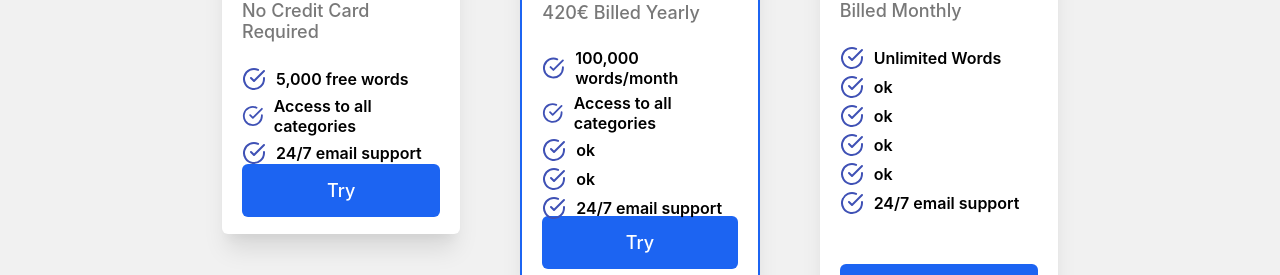
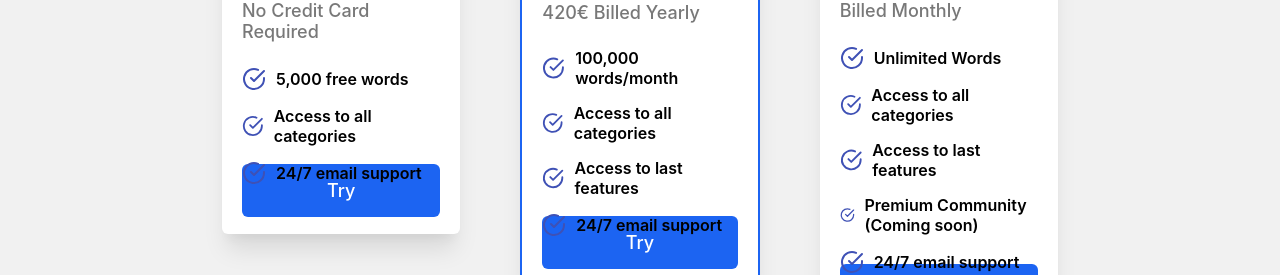
Before and after one commit to YoannBuzenet/ai_next_app, a Next.js app: page /pricing in a window 1280 px wide. Shown: the part 565-840 px from the top of the page. Built offline with nearby package versions, Linux system fonts and the light colour scheme; no server answers.

Commit message:
pricing page content first version is ready

```diff
--- a/pages/pricing.js
+++ b/pages/pricing.js
@@ -106,8 +106,10 @@ const Pricing = () => {
                     idOptionLabel="page.pricing.accessAllCategories"
                     defaultOptionLabel="Access to all categories"
                   />
-                  <Option />
-                  <Option />
+                  <Option
+                    idOptionLabel="page.pricing.accessPremiumFeatures"
+                    defaultOptionLabel="Access to last features"
+                  />
                   <Option
                     idOptionLabel="page.pricing.mailSupport"
                     defaultOptionLabel="24/7 email support"
@@ -139,10 +141,19 @@ const Pricing = () => {
                     idOptionLabel="page.pricing.illimitedWords"
                     defaultOptionLabel="Unlimited Words"
                   />
-                  <Option />
-                  <Option />
-                  <Option />
-                  <Option />
+                  <Option
+                    idOptionLabel="page.pricing.accessAllCategories"
+                    defaultOptionLabel="Access to all categories"
+                  />
+
+                  <Option
+                    idOptionLabel="page.pricing.accessPremiumFeatures"
+                    defaultOptionLabel="Access to premium features"
+                  />
+                  <Option
+                    idOptionLabel="page.pricing.premiumCommunity"
+                    defaultOptionLabel="Premium Community (Coming soon)"
+                  />
                   <Option
                     idOptionLabel="page.pricing.mailSupport"
                     defaultOptionLabel="24/7 email support"
--- a/styles/Option.module.css
+++ b/styles/Option.module.css
@@ -1,6 +1,7 @@
 .optionContainer {
   display: flex;
   align-items: center;
+  margin-top: 10px;
 }
 
 .optionContainer p {
--- a/translations/en.json
+++ b/translations/en.json
@@ -62,6 +62,8 @@
   "page.pricing.accessAllCategories": "Access to all categories",
   "page.pricing.100000words": "100,000 words/month",
   "page.pricing.illimitedWords": "Unlimited Words",
+  "page.pricing.premiumCommunity": "Premium Community (Coming soon)",
+  "page.pricing.accessPremiumFeatures": "Access to last features",
 
   "compo.heartWorkPlace.button.create": "Create",
   "compo.heartWorkPlace.noCategory.title": "Welcome on EasyFlow",
--- a/translations/fr.json
+++ b/translations/fr.json
@@ -62,6 +62,8 @@
   "page.pricing.accessAllCategories": "Accès à toutes les catégories",
   "page.pricing.100000words": "100,000 mots par mois",
   "page.pricing.illimitedWords": "Mots illimités",
+  "page.pricing.premiumCommunity": "Communauté Premium (en cours)",
+  "page.pricing.accessPremiumFeatures": "Accès aux dernières fonctionnalités",
 
   "compo.heartWorkPlace.button.create": "Créer",
   "compo.heartWorkPlace.noCategory.title": "Bienvenue sur EasyFlow",
```
